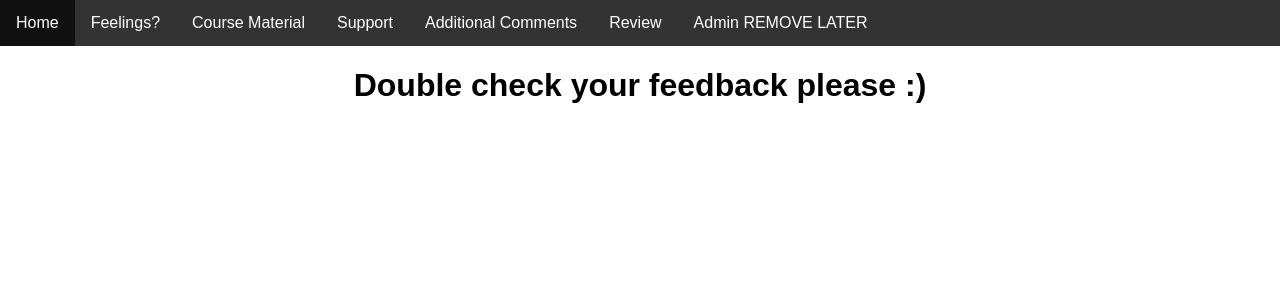
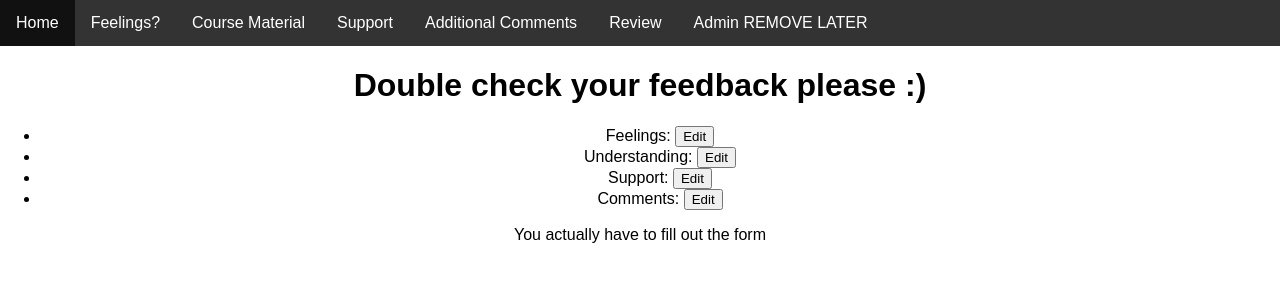
Before and after one commit to Benstraum/redux-feedback-loop, a React (Create React App) app: page /#/Review in a window 1280 px wide. Shown: the top 300 px of the page. Built offline with nearby package versions, Linux system fonts and the light colour scheme.

Commit message:
finished get and post requests as well as conditional rendering for review page

```diff
--- a/src/components/App/App.js
+++ b/src/components/App/App.js
@@ -1,6 +1,6 @@
 //important modules
 import React, { Component } from 'react';
-import axios from 'axios';
+
 
 //routing
 import { HashRouter as Router, Route, Link } from 'react-router-dom';
@@ -25,19 +25,19 @@ class App extends Component {
             <Router>
         <ol className="nav">
 
-              <li className="navLi">
+              <li >
                 <Link to="/">Home</Link>
               </li>
-              <li className="navLi">
+              <li >
                 <Link to="/howAreWeFeeling">Feelings?</Link>
               </li>
-              <li className="navLi">
+              <li >
                 <Link to="/howIsYourCourseWork">Course Material</Link>
               </li>
               <li >
                 <Link to="/weAreHereForYou">Support</Link>
               </li>
-              <li className="navLi">
+              <li >
                 <Link to="/wantToAddAnything">Additional Comments</Link>
               </li>
               <li >
--- a/src/components/CommentPage/CommentPage.js
+++ b/src/components/CommentPage/CommentPage.js
@@ -1,5 +1,5 @@
 import React, {Component} from 'react'
-
+import { connect } from 'react-redux'
 class CommentPage extends Component{
     state={
         comment:''
@@ -10,6 +10,10 @@ class CommentPage extends Component{
         });
     }
     onNextClick = () => {
+        this.props.dispatch({
+            type:"SET_COMMENT",
+            payload:this.state.comment
+        })
         this.props.history.push("/Review")
     }
     render(){
@@ -23,4 +27,4 @@ class CommentPage extends Component{
         )
     }
 }
-export default CommentPage;
+export default connect()(CommentPage);
--- a/src/components/FeelingPage/FeelingPage.js
+++ b/src/components/FeelingPage/FeelingPage.js
@@ -1,8 +1,8 @@
 import React, {Component} from 'react'
-
+import { connect } from 'react-redux'
 class FeelingPage extends Component{
     state={
-        feeling:''
+        feeling:null
     }
     onInputChange =(event, input) => {
         this.setState({
@@ -10,6 +10,10 @@ class FeelingPage extends Component{
         });
     }
     onNextClick = () => {
+        this.props.dispatch({
+            type:"SET_FEELING",
+            payload:this.state.feeling
+        })
         this.props.history.push("/howIsYourCourseWork")
     }
     render(){
@@ -23,4 +27,4 @@ class FeelingPage extends Component{
         )
     }
 }
-export default FeelingPage;
+export default connect()(FeelingPage);
--- a/src/components/ReviewPage/ReviewPage.js
+++ b/src/components/ReviewPage/ReviewPage.js
@@ -1,10 +1,38 @@
-import React, {Component} from 'react'
+import React, { Component } from 'react'
+import { connect } from 'react-redux'
+import axios from 'axios'
 
 class ReviewPage extends Component{
+    finishForm =() => {
+        axios({
+            method:"POST",
+            url:'feedback',
+            data:this.props.feedback
+        })
+        .then(response=> console.log('post is gucci'))
+        .catch(err =>console.log('this is err in post', err))
+        //then inser some modal thing
+    }
     render(){
-        return(
+        let  feeling=this.props.feedback.feeling ,
+        understanding= this.props.feedback.understanding,
+        support=this.props.feedback.support
+        return(<div>
             <h1>Double check your feedback please :)</h1>
+            <ul>
+                <li>Feelings: {feeling} <button>Edit</button></li>
+                <li>Understanding: {understanding} <button>Edit</button></li>
+                <li>Support: {support} <button>Edit</button></li>
+                <li>Comments: {this.props.feedback.comment} <button>Edit</button></li>
+            </ul>
+           {feeling === null|| understanding === null ||support === null ? <p>You actually have to fill out the form </p> : <button onClick={this.finishForm}>submit your information to my braiiiiiin</button>}
+            </div>
         )
     }
 }
-export default ReviewPage;
+const putReduxStateOnProps = (reduxState) => {
+    return {
+       feedback: reduxState.feedbackReducer
+    }
+}
+export default connect(putReduxStateOnProps)(ReviewPage);
--- a/src/components/SupportPage/SupportPage.js
+++ b/src/components/SupportPage/SupportPage.js
@@ -1,8 +1,9 @@
 import React, {Component} from 'react'
+import { connect } from 'react-redux'
 
 class SupportPage extends Component{
     state={
-        feeling:''
+        support:null
     }
     onInputChange =(event, input) => {
         this.setState({
@@ -10,12 +11,16 @@ class SupportPage extends Component{
         });
     }
     onNextClick = () => {
+        this.props.dispatch({
+            type:"SET_SUPPORT",
+            payload:this.state.support
+        })
         this.props.history.push("/wantToAddAnything")
     }
     render(){
         return(
             <div>
-            <h1>How are you doing with your course material?</h1>
+            <h1>Are you feeling supported?</h1>
             <input required type="number" onChange={(event)=>this.onInputChange(event, 'support')}/>
 
             <button onClick={this.onNextClick}>Next -></button>
@@ -23,4 +28,4 @@ class SupportPage extends Component{
         )
     }
 }
-export default SupportPage;
+export default connect()(SupportPage);
--- a/src/components/UnderstandingPage/UnderstandingPage.js
+++ b/src/components/UnderstandingPage/UnderstandingPage.js
@@ -1,8 +1,9 @@
 import React, {Component} from 'react'
+import { connect } from 'react-redux'
 
 class UnderstandingPage extends Component{
     state={
-        feeling:''
+        understanding:null
     }
     onInputChange =(event, input) => {
         this.setState({
@@ -10,17 +11,21 @@ class UnderstandingPage extends Component{
         });
     }
     onNextClick = () => {
+        this.props.dispatch({
+            type:"SET_UNDERSTANDING",
+            payload:this.state.understanding
+        })
         this.props.history.push("/weAreHereForYou")
     }
     render(){
         return(
             <div>
             <h1>How are you doing with your course material?</h1>
-            <input required type="number" onChange={(event)=>this.onInputChange(event, 'understandinga')}/>
+            <input required type="number" onChange={(event)=>this.onInputChange(event, 'understanding')}/>
 
             <button onClick={this.onNextClick}>Next -></button>
             </div>
         )
     }
 }
-export default UnderstandingPage;
+export default connect()(UnderstandingPage);
--- a/src/index.js
+++ b/src/index.js
@@ -5,12 +5,30 @@ import App from './components/App/App';
 import registerServiceWorker from './registerServiceWorker';
 
 import { createStore, combineReducers } from "redux";
-import {Provider} from 'react-redux'
+import { Provider } from 'react-redux'
 
+const feedbackReducer = (state = { feeling: null, understanding: null, support: null, comment: null }, action) => {
+    switch (action.type) {
+        case 'SET_FEELING':
+            state.feeling = action.payload
+            return state
+        case 'SET_UNDERSTANDING':
+            state.understanding = action.payload
+            return state
+        case 'SET_SUPPORT':
+            state.support = action.payload
+            return state
+        case 'SET_COMMENT':
+            state.comment = action.payload
+            return state
+        default:
+            return state
+    }
+}
 
 const storeInstance = createStore(
     combineReducers({
-
+        feedbackReducer
     })
 );
 
```
Also changed, not shown: 1 other file (tests, documents, lock files or other folders).
